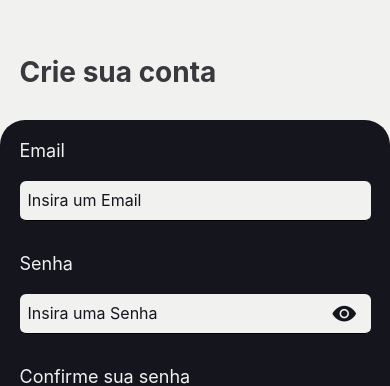
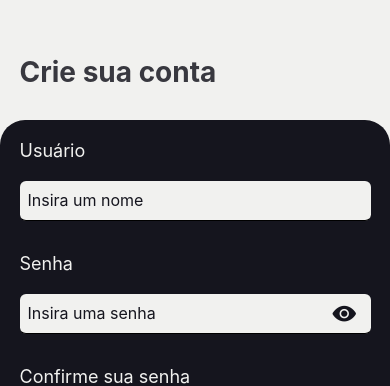
Before and after one commit to Ma-fra/projectDesafioNative, a React Native app: screen /Register in a window 390 px wide. Shown: the top 386 px of the page. Built offline with nearby package versions, Linux system fonts and the light colour scheme.

Commit message:
style: (Register) changing names

```diff
--- a/src/pages/Register/index.tsx
+++ b/src/pages/Register/index.tsx
@@ -36,20 +36,20 @@ export function Register() {
         </Animatable.View>
 
         <Animatable.View animation="fadeInUp" style={styles.containerForm}>
-          <Text style={styles.title}>Email</Text>
+          <Text style={styles.title}>Usuário</Text>
           <View style={styles.inputArea}>
             <TextInput
-              placeholder="Insira um Email"
+              placeholder="Insira um nome"
               style={styles.input}
-              accessibilityLabel="Input email."
-              accessibilityHint="Insira o seu melhor email aqui."
+              accessibilityLabel="Input usuário."
+              accessibilityHint="Insira um nome para login aqui."
             />
           </View>
 
           <Text style={styles.title}>Senha</Text>
           <View style={styles.inputArea}>
             <TextInput
-              placeholder="Insira uma Senha"
+              placeholder="Insira uma senha"
               style={styles.input}
               value={input}
               onChangeText={(texto) => setInput(texto)}
```
